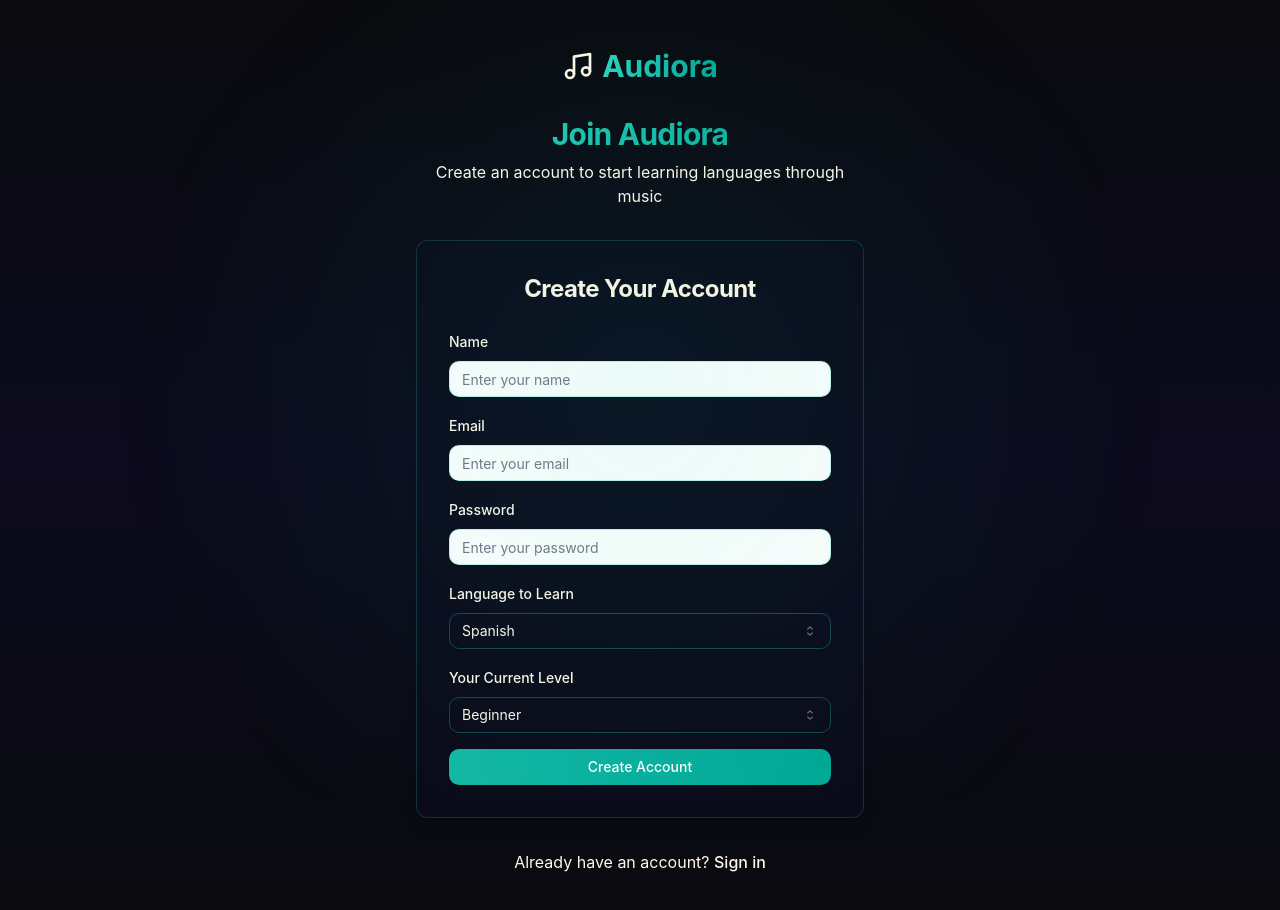
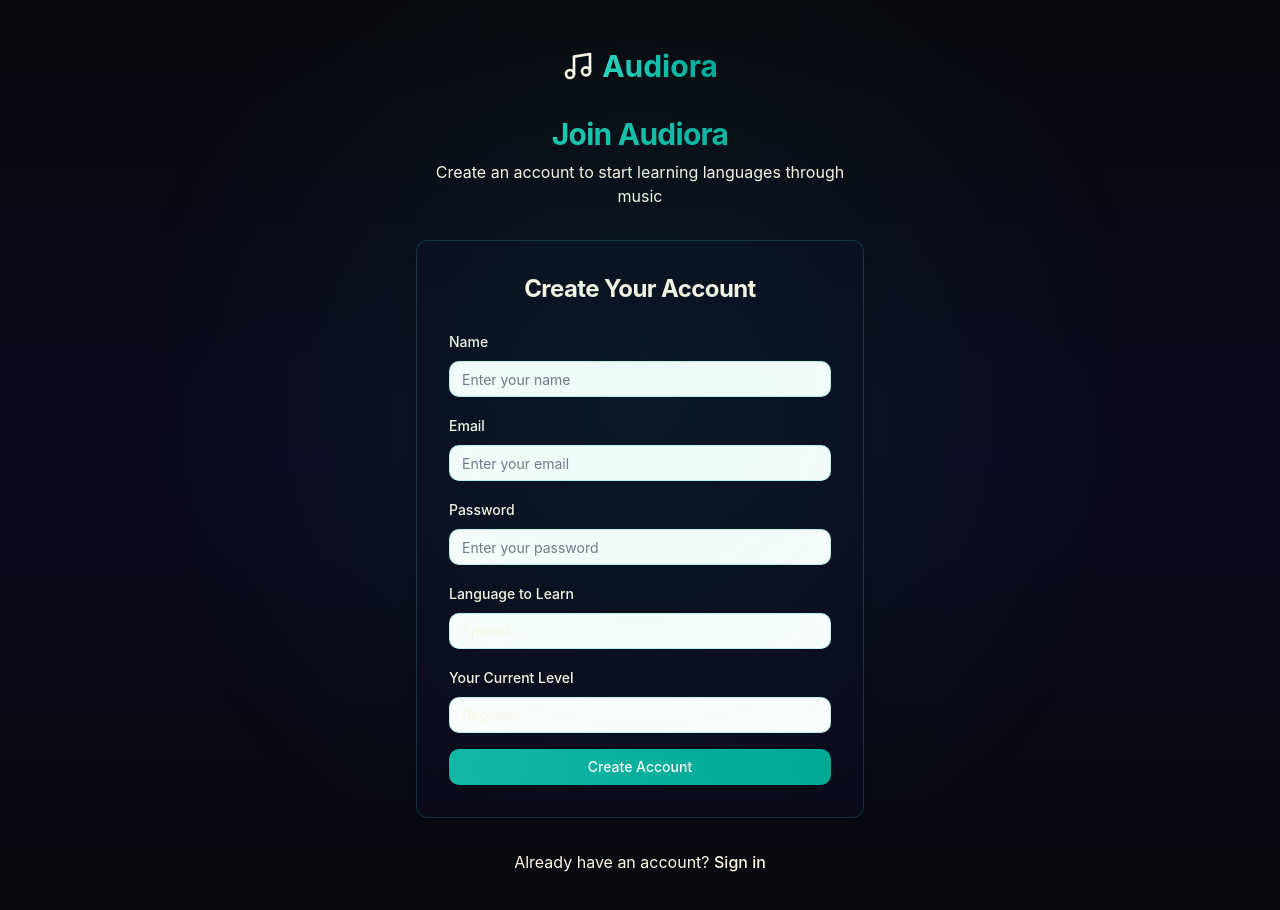
Before and after one commit to TimothyPhan2/Audiora, a React (Vite) app: page /signup in a window 1280 px wide. Shown: the top 910 px of the page. Built offline with nearby package versions, Linux system fonts and the light colour scheme.

Commit message:
Fix Select component className error

```diff
--- a/src/components/auth/AuthForm.tsx
+++ b/src/components/auth/AuthForm.tsx
@@ -158,9 +158,8 @@ export function AuthForm({ type, onSuccess }: AuthFormProps) {
               <Select
                 onValueChange={(value) => handleSelectChange('language', value)}
                 defaultValue="spanish"
-                className="bg-white"
               >
-                <SelectTrigger className={`border-teal-400/30 focus:border-mint-400 ${
+                <SelectTrigger className={`bg-white border-teal-400/30 focus:border-mint-400 ${
                   (errors as any).language ? 'border-red-500' : ''
                 }`}>
                   <SelectValue placeholder="Select a language" />
@@ -182,9 +181,8 @@ export function AuthForm({ type, onSuccess }: AuthFormProps) {
               <Select
                 onValueChange={(value) => handleSelectChange('level', value as LanguageLevel)}
                 defaultValue="beginner"
-                className="bg-white"
               >
-                <SelectTrigger className={`border-teal-400/30 focus:border-mint-400 ${
+                <SelectTrigger className={`bg-white border-teal-400/30 focus:border-mint-400 ${
                   (errors as any).level ? 'border-red-500' : ''
                 }`}>
                   <SelectValue placeholder="Select your level" />
```
